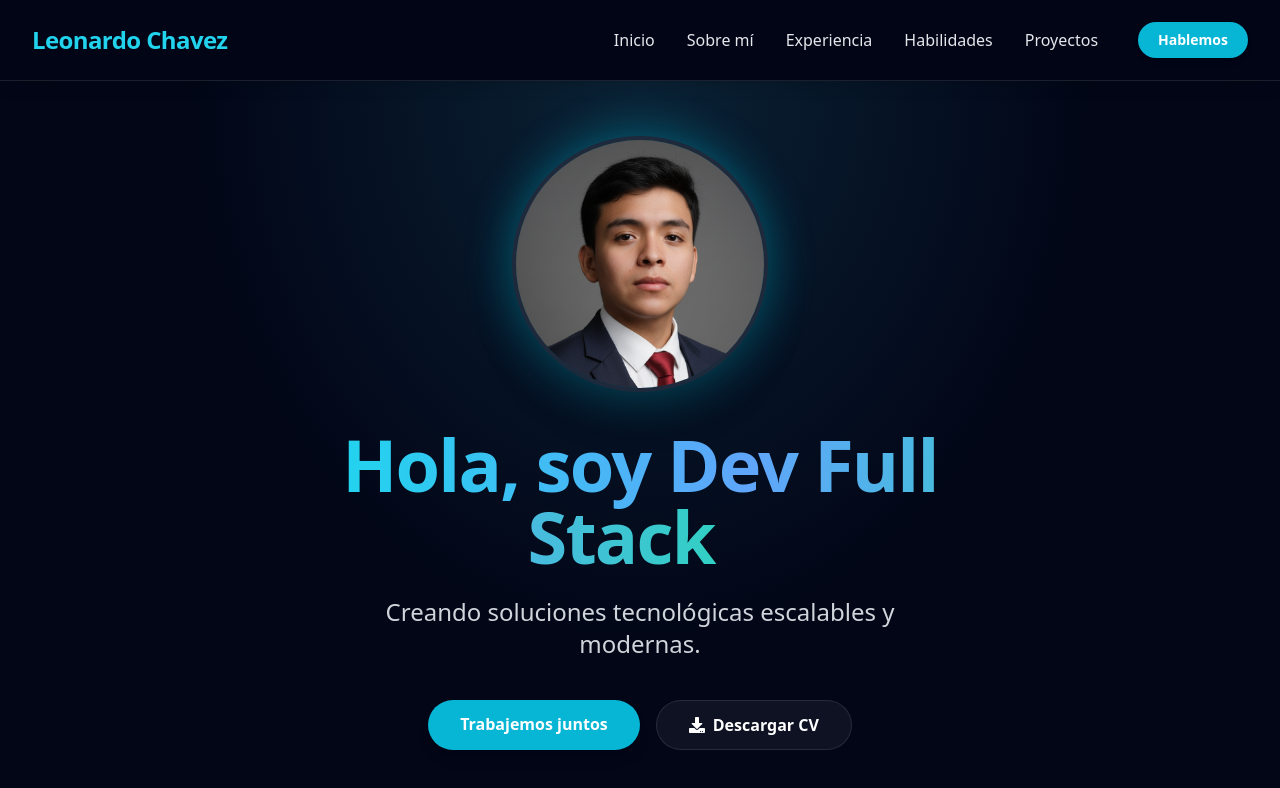
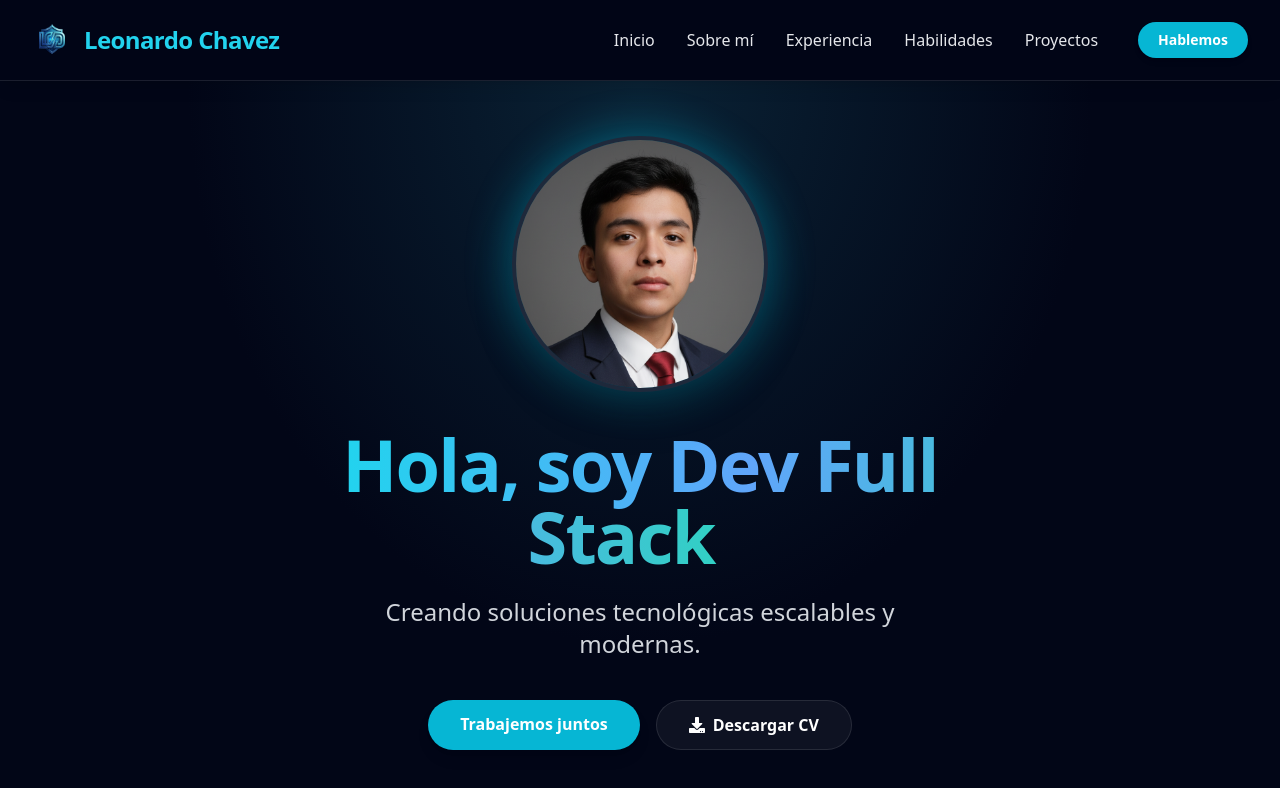
Before and after one commit to leo-dev19/portafolio, a React (Vite) app: page / in a window 1280 px wide. Shown: the top 788 px of the page. Built offline with nearby package versions, Linux system fonts and the light colour scheme; the HTML template or start-up script is replaced by a standard one.

Commit message:
Feature/rebuild add logo

```diff
--- a/index.html
+++ b/index.html
@@ -2,7 +2,7 @@
 <html lang="es">
   <head>
     <meta charset="UTF-8" />
-    <link rel="icon" href="/favicon.ico" />
+    <link rel="icon" type="image/png" href="/images/favicon3.png" />
     <meta name="viewport" content="width=device-width, initial-scale=1.0" />
     <title>Portafolio Leonardo</title>
   </head>
--- a/src/App.jsx
+++ b/src/App.jsx
@@ -23,12 +23,17 @@ function App() {
       <nav className="fixed top-0 left-0 w-full z-50 border-b border-white/10 bg-slate-950/80 backdrop-blur-xl shadow-lg">
         <div className="max-w-7xl mx-auto px-5 md:px-8">
           <div className="flex items-center justify-between h-18 md:h-20">
-            {/* Logo / Nombre */}
-            <a
-              href="#inicio"
-              className="text-lg md:text-2xl font-extrabold tracking-tight text-cyan-400 hover:text-cyan-300 transition"
-            >
-              Leonardo Chavez
+
+            {/* Logo y Nombre */}
+            <a href="#inicio" className="flex items-center gap-3 group">
+              <img
+                src="/images/favicon3.png"
+                alt="Logo Leonardo"
+                className="w-8 h-8 md:w-10 md:h-10 object-contain"
+              />
+              <span className="text-lg md:text-2xl font-extrabold tracking-tight text-cyan-400 transition-colors">
+                Leonardo Chavez
+              </span>
             </a>
 
             {/* Desktop menu */}
```
Also changed, not shown: public/images/favicon3.png (added), 6 other files (tests, documents, lock files or other folders).
